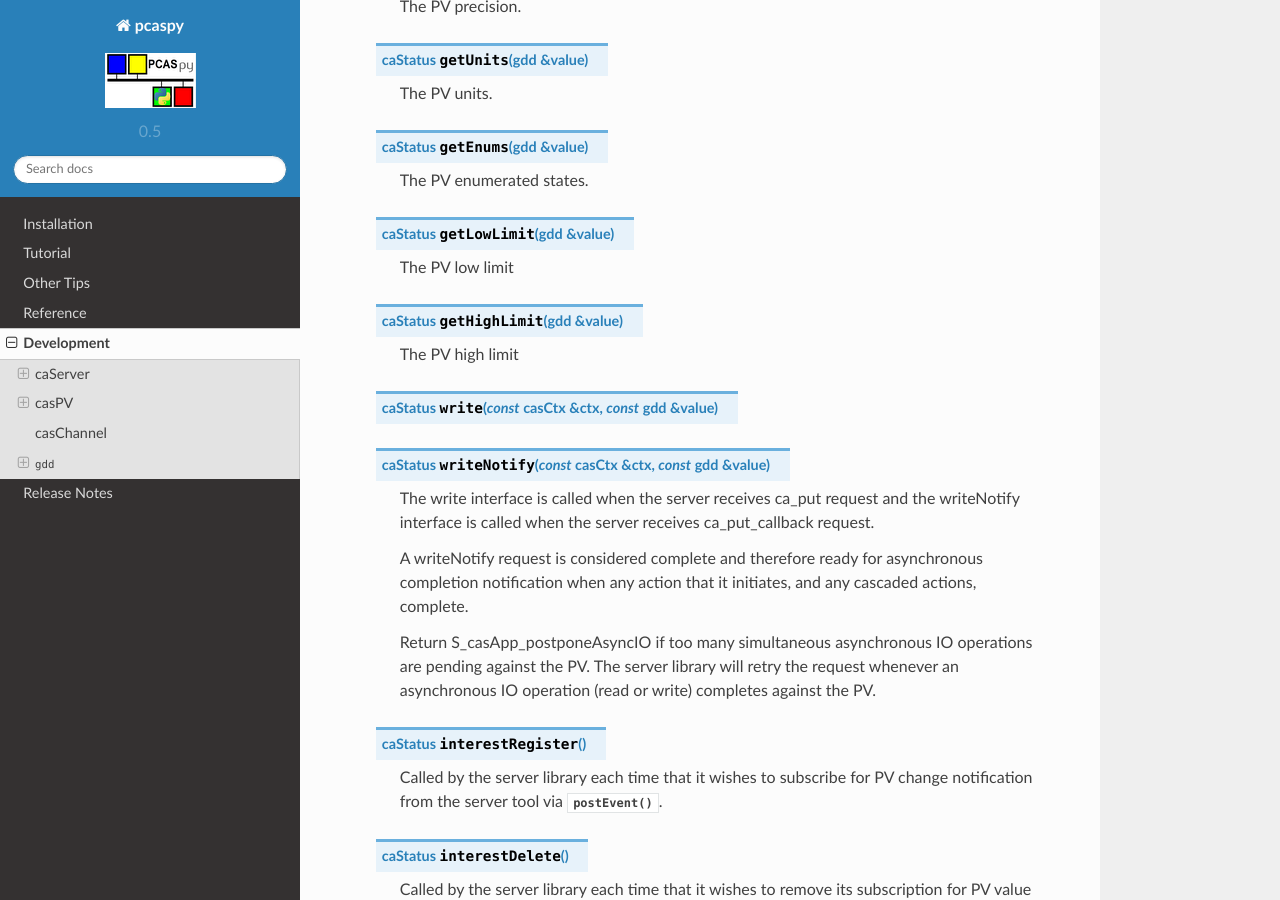
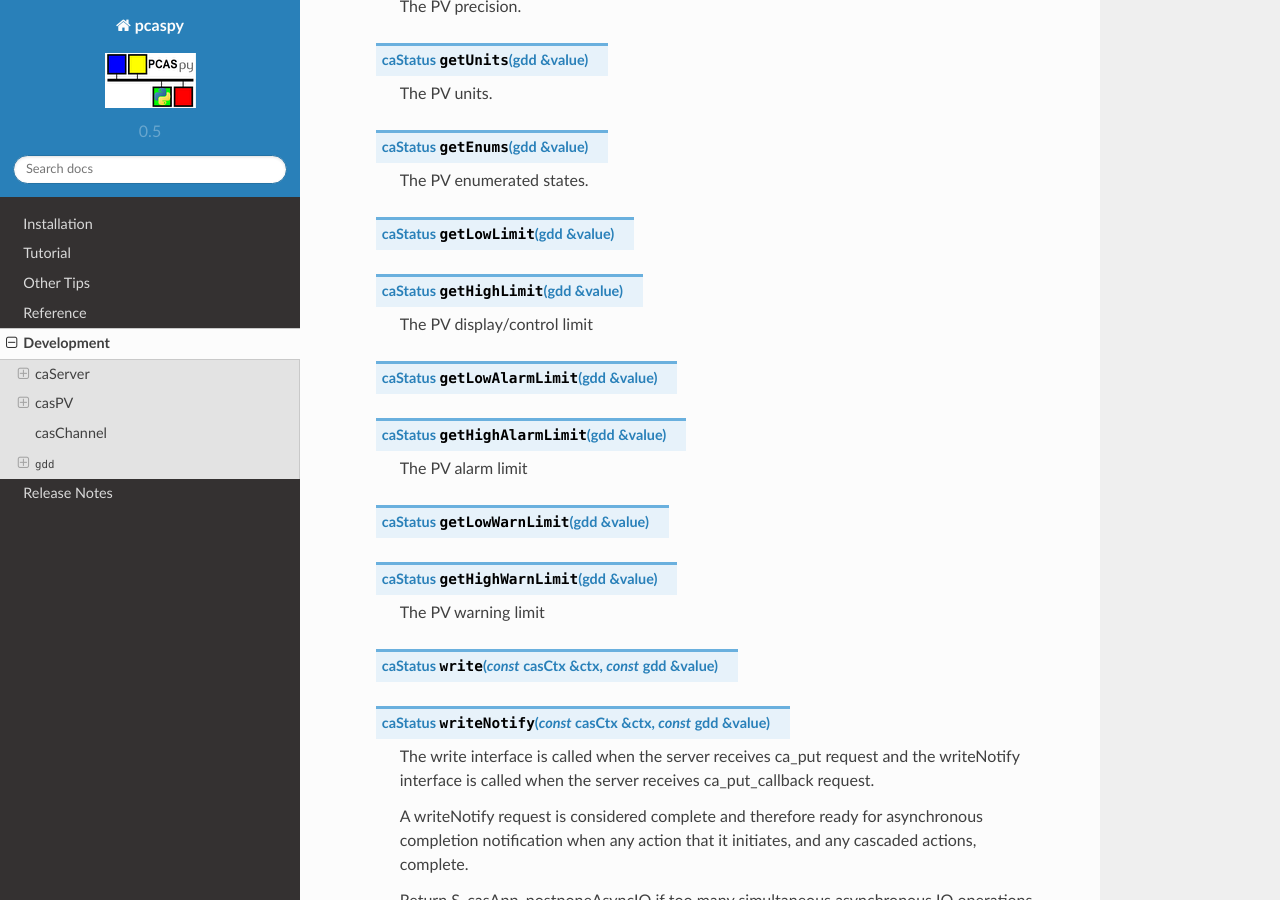
Before and after one commit to paulscherrerinstitute/pcaspy, a Sphinx documentation site: the page built from docs/source/development.rst, in a window 1280 px wide and 900 px high, scrolled down 1477 px. Built offline with Sphinx 7.4.7 and the Read the Docs theme 2.0.0, drawn with Linux system fonts in a browser that asks for light colours.

Commit message:
new methods to get alarm/warn limits

```diff
--- a/docs/source/development.rst
+++ b/docs/source/development.rst
@@ -73,12 +73,19 @@ Virtual methods
       The PV enumerated states.
 
     .. cpp:function:: caStatus getLowLimit(gdd & value)
-
-      The PV low limit
-
     .. cpp:function:: caStatus getHighLimit(gdd & value)
 
-      The PV high limit
+      The PV display/control limit
+
+    .. cpp:function:: caStatus getLowAlarmLimit(gdd & value)
+    .. cpp:function:: caStatus getHighAlarmLimit(gdd & value)
+
+      The PV alarm limit
+
+    .. cpp:function:: caStatus getLowWarnLimit(gdd & value)
+    .. cpp:function:: caStatus getHighWarnLimit(gdd & value)
+
+      The PV warning limit
 
     .. cpp:function:: caStatus write(const casCtx & ctx, const gdd & value)
     .. cpp:function:: caStatus writeNotify(const casCtx & ctx, const gdd & value)
```
